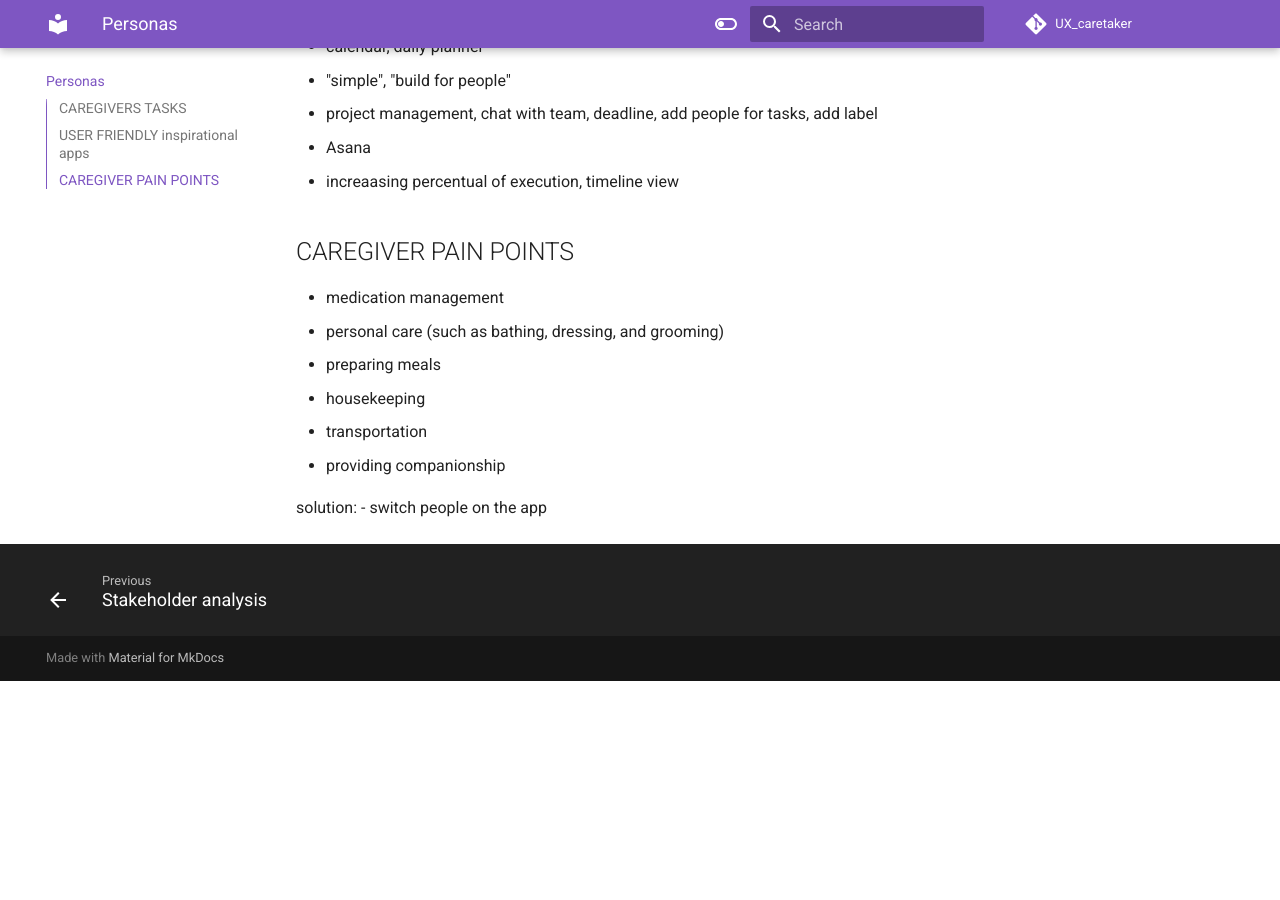
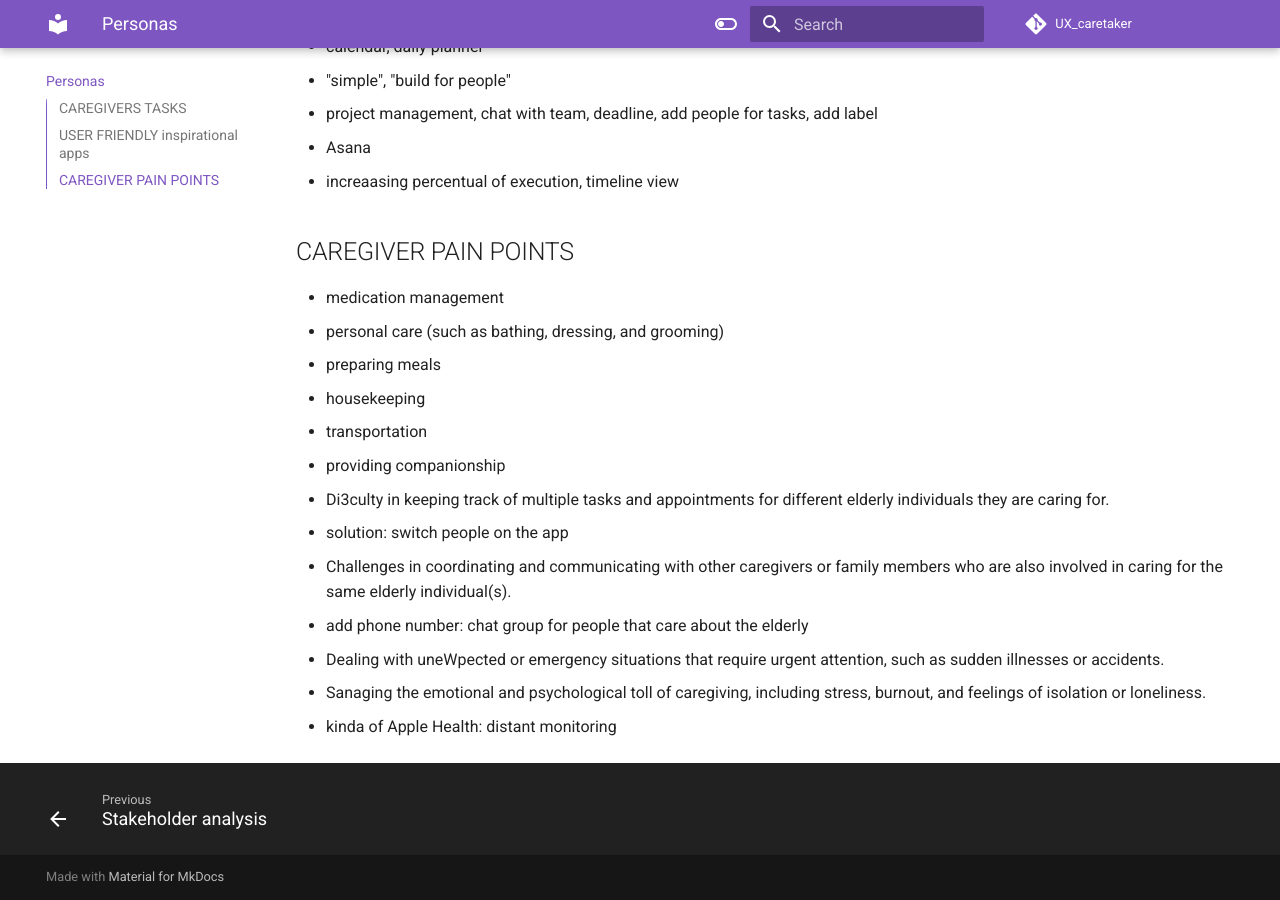
Before and after one commit to teragramgius/GherryPlus, an MkDocs documentation site: the page built from docs/personas.md, in a window 1280 px wide and 900 px high, scrolled down 713 px. Built offline with MkDocs 1.6.1 and Material for MkDocs 9.7.7, drawn with Linux system fonts in a browser that asks for light colours; comment, search, counter and statistics services are not loaded; the version menu is left out; before the commit the page ends 1394 px from its top, so only the background shows below that.

Commit message:
Update personas.md

```diff
--- a/docs/personas.md
+++ b/docs/personas.md
@@ -30,5 +30,15 @@ the healthcare of elderly people.
 - transportation
 - providing companionship
 
-solution:
-- switch people on the app
+
+1. Di3culty in keeping track of multiple tasks and appointments for different elderly individuals they
+are caring for.
+  - solution: switch people on the app
+
+
+2. Challenges in coordinating and communicating with other caregivers or family members who are also involved in caring for the same elderly individual(s).
+  - add phone number: chat group for people that care about the elderly
+
+3.  Dealing with uneWpected or emergency situations that require urgent attention, such as sudden illnesses or accidents.
+4.  Sanaging the emotional and psychological toll of caregiving, including stress, burnout, and feelings of isolation or loneliness.
+  - kinda of Apple Health: distant monitoring
```
